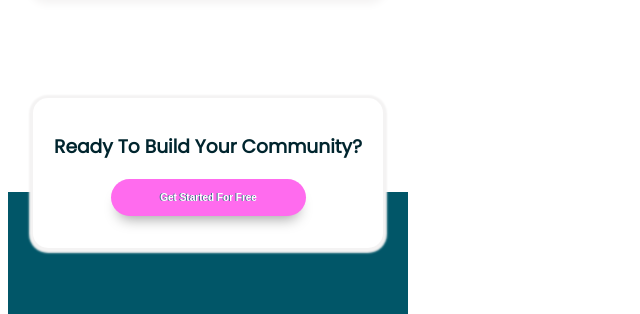
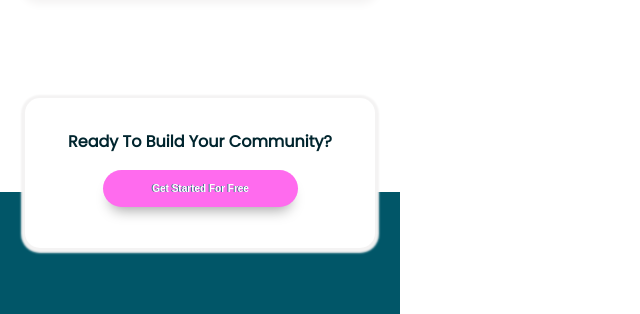
Before and after one commit to kernel-forbin/hudmobile, a plain HTML site: page index.html in a window 1280 px wide. Shown: the part 2420-2734 px from the top of the page, without its empty margins (0-640 px from the left). Drawn offline with nearby package versions, Linux system fonts and the light colour scheme.

Commit message:
Update style.css

```diff
--- a/style.css
+++ b/style.css
@@ -41,7 +41,7 @@
   background-color: white;
 }
 .ready{
-  font-size: 14pt;
+  font-size: 12pt;
 }
 .pb{
   width:45%;
@@ -225,7 +225,7 @@ body {
   font-family: 'Open Sans';
   color: hsl(192, 100%, 9%);
   width: 400px;
-  margin-top: 0;
+  margin: 0;
   Font-size: 16px;
   align-items: center;
   padding: 0;
```
